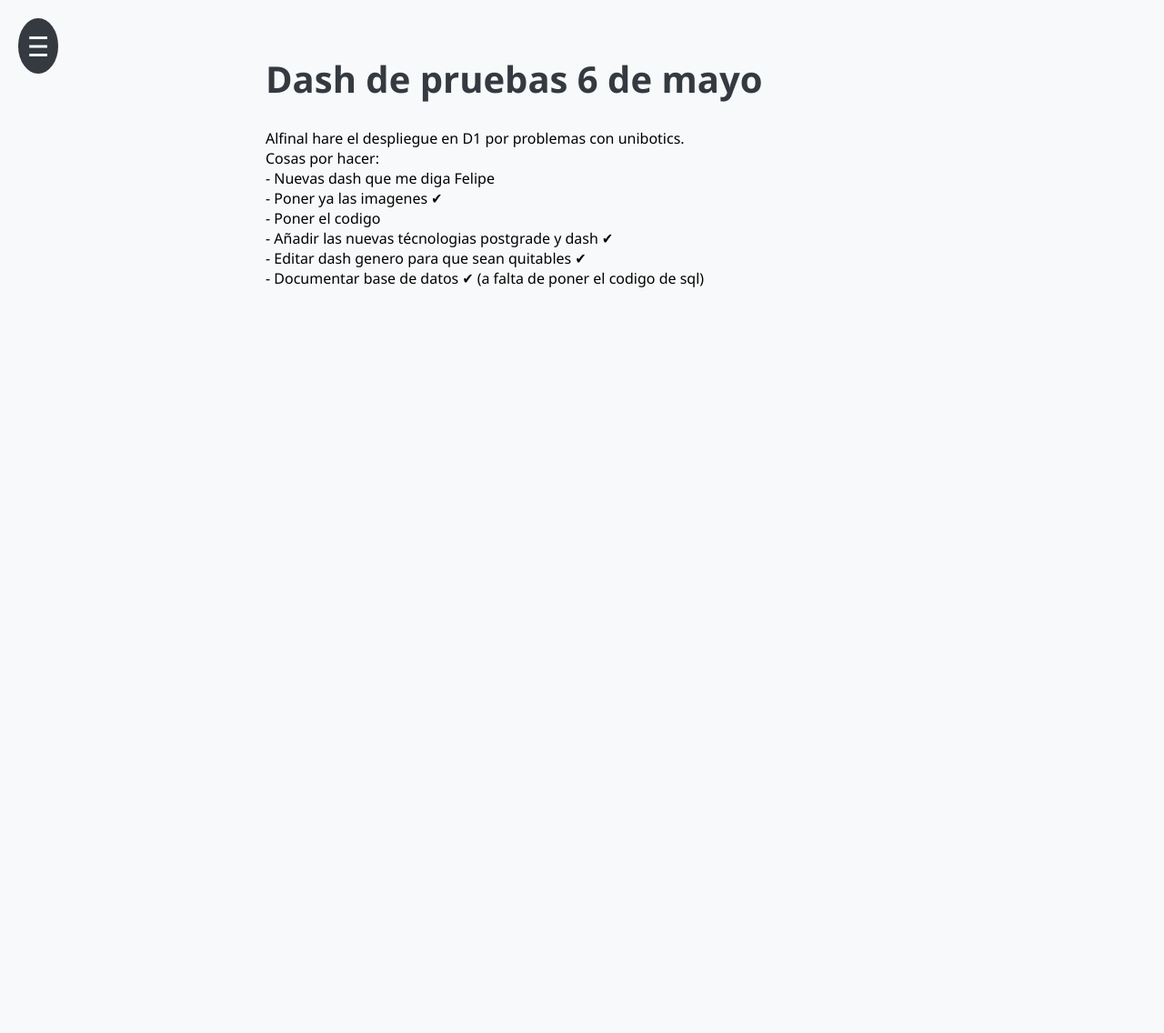
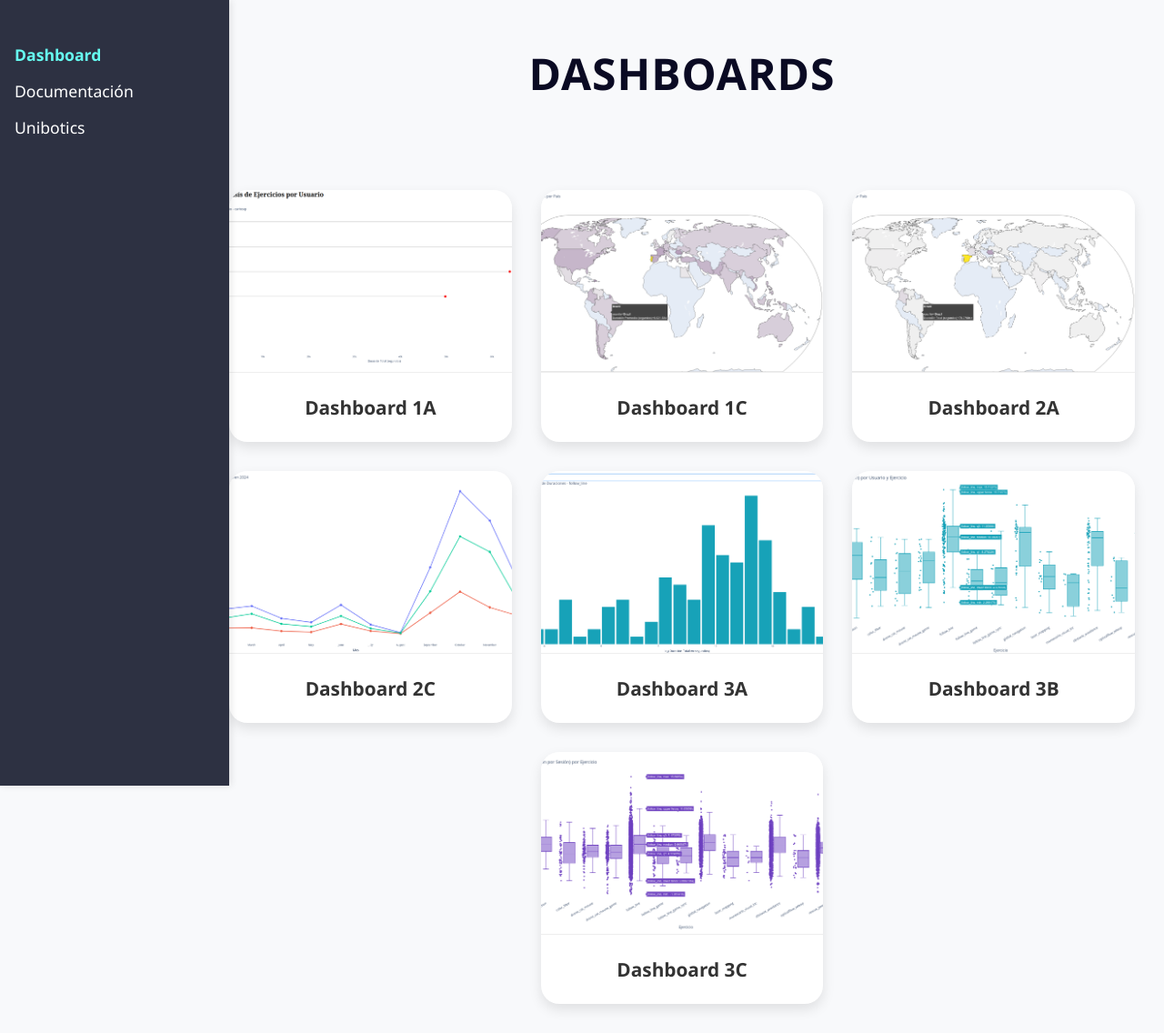
Before and after one commit to RoboticsLabURJC/2024-tfg-alejandro-aguilera, a Flask app: page / in a window 1280 px wide. Shown: the whole page at 91% size. Before the commit the page ends 316 px from the top, so only its background shows below. Run offline with Flask 3, Linux system fonts and the light colour scheme; some libraries are stand-ins or nearby versions.

Commit message:
cambios en la app

```diff
--- a/app/app.py
+++ b/app/app.py
@@ -9,10 +9,8 @@ import pages.page_3a as page_3a
 import pages.page_3b as page_3b
 import pages.page_3c as page_3c
 
-
 app = Flask(__name__)
 
-# Integrar los Dash apps con Flask
 app = page_1a.init_dashboard(app)
 app = page_1b.init_dashboard(app)
 app = page_1c.init_dashboard(app)
@@ -20,15 +18,18 @@ app = page_2a.init_dashboard(app)
 app = page_2b.init_dashboard(app)
 app = page_2c.init_dashboard(app)
 app = page_3a.init_dashboard(app)
-
 app = page_3b.init_dashboard(app)
 app = page_3c.init_dashboard(app)
 
-
-# Ruta del menú principal
+# Ruta del menú graficas
 @app.route("/")
 def index():
-    return render_template("index.html")
+    return render_template("index.html", active_page="dashboard")
+
+# Ruta para la documentación
+@app.route("/documentacion")
+def documentacion():
+    return render_template("documentacion.html", active_page="documentacion")
 
 if __name__ == "__main__":
     app.run(debug=True, host="0.0.0.0", port=5000)
--- a/app/static/styles.css
+++ b/app/static/styles.css
@@ -1,109 +1,164 @@
-html, body {
-  height: 100%;
-  margin: 0;
-  padding: 0;
-  font-family: 'Segoe UI', Tahoma, Geneva, Verdana, sans-serif;
-  background-color: #f8f9fa;
-  overflow-x: hidden;
-}
-
-h1 {
-  font-size: 2.5rem;
-  color: #343a40;
-}
-
-.main-content {
-  margin-left: 260px;
-  padding: 2rem;
+.layout {
+    display: flex;
+    height: 100vh;
 }
 
 .sidebar {
-  height: 100%;
-  width: 250px;
-  position: fixed;
-  top: 0;
-  left: -250px; /* Inicialmente oculto */
-  background-color: #343a40;
-  color: white;
-  transition: 0.3s;
-  padding-top: 60px;
+    width: 220px;
+    background-color: #2d3142;
+    color: white;
+    padding: 2rem 1rem;
+    box-shadow: 2px 0 8px rgba(0, 0, 0, 0.1);
+    position: fixed;
+    height: 100%;
+    top: 0;
+    left: 0;
 }
 
-.sidebar-header h2 {
-  text-align: center;
-  color: #ffffff;
+.sidebar h2 {
+    font-size: 1.5rem;
+    margin-bottom: 2rem;
+    text-align: center;
 }
 
-.sidebar-menu {
-  list-style-type: none;
-  padding: 0;
-  margin: 0;
+.sidebar ul {
+    list-style: none;
+    padding: 0;
 }
 
-.sidebar-menu li {
-  padding: 12px 16px;
-  text-align: center;
+.sidebar li {
+    margin-bottom: 1rem;
 }
 
-.sidebar-menu li a {
-  color: #ffffff;
-  text-decoration: none;
-  font-size: 1.2rem;
-  display: block;
-  transition: 0.3s;
+.sidebar a {
+    color: white;
+    text-decoration: none;
+    font-weight: 500;
+    font-size: 1.1rem;
 }
 
-.sidebar-menu li a:hover {
-  background-color: #007bff;
-  transform: scale(1.1);
+.sidebar .active a {
+    color: #66fcf1;
+    font-weight: 700;
 }
 
-.sidebar-menu li a:active {
-  background-color: #0056b3;
+.content {
+    margin-left: 220px;
+    padding: 2rem;
+    width: 100%;
+    box-sizing: border-box;
 }
 
-.menu-toggle {
-  position: fixed;
-  top: 20px;
-  left: 20px;
-  font-size: 30px;
-  background-color: #343a40;
-  color: white;
-  padding: 10px;
-  border-radius: 50%;
-  cursor: pointer;
-  z-index: 1000;
+html, body {
+    height: 100%;
+    margin: 0;
+    padding: 0;
+    font-family: 'Segoe UI', Tahoma, Geneva, Verdana, sans-serif;
+    background-color: #f8f9fb;
 }
 
-.menu-toggle:hover {
-  background-color: #007bff;
+.gallery-title {
+    text-align: center;
+    color: #0a0a23;
+    margin-top: 1rem;
+    font-size: 3rem;
+    letter-spacing: 1px;
 }
 
-.sidebar.open {
-  left: 0;
+.dashboard-gallery {
+    padding: 2rem 0;
+    max-width: 1400px;
+    margin: auto;
 }
 
-.main-content {
-  transition: margin-left 0.3s;
+.dashboard-grid {
+    display: grid;
+    grid-template-columns: repeat(3, 1fr);
+    gap: 2rem;
+    margin-top: 2rem;
 }
 
-@media screen and (max-width: 768px) {
-  .sidebar {
+.dashboard-card {
+    display: flex;
+    flex-direction: column;
+    align-items: center;
+    background-color: #ffffff;
+    border-radius: 20px;
+    box-shadow: 0 6px 14px rgba(0, 0, 0, 0.1);
+    text-decoration: none;
+    transition: transform 0.2s ease, box-shadow 0.2s ease;
+    overflow: hidden;
+}
+
+.dashboard-card:hover {
+    transform: translateY(-6px);
+    box-shadow: 0 10px 20px rgba(0, 0, 0, 0.15);
+}
+
+.dashboard-card img {
     width: 100%;
-    height: 100%;
-    left: -100%;
-  }
+    height: 200px;
+    object-fit: cover;
+    border-bottom: 1px solid #eee;
+}
 
-  .main-content {
-    margin-left: 0;
-  }
+.dashboard-card span {
+    display: block;
+    padding: 1.5rem;
+    font-size: 1.3rem;
+    font-weight: 600;
+    color: #333;
+    text-align: center;
+}
 
-  .sidebar.open {
-    left: 0;
-  }
+.center-last {
+    grid-column: 2 / 3;
+}
 
-  .menu-toggle {
-    top: 15px;
-    left: 15px;
-  }
+@media screen and (max-width: 900px) {
+    .dashboard-grid {
+        grid-template-columns: repeat(2, 1fr);
+    }
+
+    .center-last {
+        grid-column: span 2;
+        justify-self: center;
+    }
 }
+
+@media screen and (max-width: 600px) {
+    .dashboard-gallery {
+        padding: 1rem;
+    }
+
+    .gallery-title {
+        font-size: 2.2rem;
+    }
+
+    .dashboard-grid {
+        grid-template-columns: 1fr;
+    }
+
+    .dashboard-card span {
+        font-size: 1.1rem;
+    }
+
+    .center-last {
+        grid-column: auto;
+    }
+
+    .sidebar {
+        position: relative;
+        width: 100%;
+        height: auto;
+    }
+
+    .content {
+        margin-left: 0;
+        padding: 1rem;
+    }
+
+    .layout {
+        flex-direction: column;
+    }
+}
--- a/app/templates/index.html
+++ b/app/templates/index.html
@@ -3,56 +3,62 @@
 <head>
     <meta charset="UTF-8">
     <meta name="viewport" content="width=device-width, initial-scale=1.0">
-    <title>Menú Interactivo Avanzado</title>
+    <title>Galería de Dashboards</title>
     <link rel="stylesheet" href="{{ url_for('static', filename='styles.css') }}">
 </head>
 <body>
+    <div class="layout">
+        <aside class="sidebar">
+            <nav>
+                <ul>
+                    <li {% if active_page == 'dashboard' %}class="active"{% endif %}>
+                        <a href="{{ url_for('index') }}">Dashboard</a>
+                    </li>
+                    <li {% if active_page == 'documentacion' %}class="active"{% endif %}>
+                        <a href="{{ url_for('documentacion') }}">Documentación</a>
+                    </li>
+                    <li>
+                        <a href="https://unibotics.org" target="_blank">Unibotics</a>
+                    </li>
+                </ul>
+            </nav>
+        </aside>
 
-    <div class="sidebar">
-        <div class="sidebar-header">
-            <h2>Dashboards</h2>
+        <div class="content">
+            <h1 class="gallery-title">DASHBOARDS</h1>
+            <main class="dashboard-gallery">
+                <div class="dashboard-grid">
+                    <a href="/1a/" class="dashboard-card">
+                        <img src="{{ url_for('static', filename='../static/1a.png') }}" alt="Dashboard 1A">
+                        <span>Dashboard 1A</span>
+                    </a>
+                    <a href="/1c/" class="dashboard-card">
+                        <img src="{{ url_for('static', filename='../static/1c.png') }}" alt="Dashboard 1C">
+                        <span>Dashboard 1C</span>
+                    </a>
+                    <a href="/2a/" class="dashboard-card">
+                        <img src="{{ url_for('static', filename='../static/2a.png') }}" alt="Dashboard 2A">
+                        <span>Dashboard 2A</span>
+                    </a>
+                    <a href="/2c/" class="dashboard-card">
+                        <img src="{{ url_for('static', filename='../static/2c.png') }}" alt="Dashboard 2C">
+                        <span>Dashboard 2C</span>
+                    </a>
+                    <a href="/3a/" class="dashboard-card">
+                        <img src="{{ url_for('static', filename='../static/3a.png') }}" alt="Dashboard 3A">
+                        <span>Dashboard 3A</span>
+                    </a>
+                    <a href="/3b/" class="dashboard-card">
+                        <img src="{{ url_for('static', filename='../static/3bb.png') }}" alt="Dashboard 3B">
+                        <span>Dashboard 3B</span>
+                    </a>
+                    <a href="/3c/" class="dashboard-card center-last">
+                        <img src="{{ url_for('static', filename='../static/3c.png') }}" alt="Dashboard 3C">
+                        <span>Dashboard 3C</span>
+                    </a>
+                </div>
+            </main>
         </div>
-        <ul class="sidebar-menu">
-            <li><a href="/1a/" class="menu-item">1A</a></li>
-            <li><a href="/1b/" class="menu-item">1B</a></li>
-            <li><a href="/1c/" class="menu-item">1C</a></li>
-            <li><a href="/2a/" class="menu-item">2A</a></li>
-            <li><a href="/2b/" class="menu-item">2B</a></li>
-            <li><a href="/2c/" class="menu-item">2C</a></li>
-            <li><a href="/3a/" class="menu-item">3A</a></li>
-            <li><a href="/3b/" class="menu-item">3B</a></li>
-            <li><a href="/3c/" class="menu-item">3C</a></li>
-        </ul>
     </div>
-
-    <!-- Contenido principal -->
-    <div class="main-content">
-        <h1>Dash de pruebas 6 de mayo </h1>
-        <p> Alfinal hare el despliegue en D1 por problemas con unibotics.<br>
-        Cosas por hacer:<br>
-        - Nuevas dash que me diga Felipe<br>
-        - Poner ya las imagenes <span>&#x2714;</span> <br>
-        - Poner el codigo<br>
-                    - Añadir las nuevas técnologias postgrade y dash <span>&#x2714;</span> <br>
-
-        - Editar dash genero para que sean quitables <span>&#x2714;</span> <br>
-            - Documentar base de datos  <span>&#x2714;</span> (a falta de poner el codigo de sql) <br>
-        </p>
-    </div>
-
-    <div class="menu-toggle">
-        <span>&#9776;</span>
-    </div>
-
-  <script>
-    const menuToggle = document.querySelector('.menu-toggle');
-    const sidebar = document.querySelector('.sidebar');
-    const mainContent = document.querySelector('.main-content');
-
-    menuToggle.addEventListener('click', () => {
-        sidebar.classList.toggle('open');
-        mainContent.classList.toggle('shift');
-    });
-</script>
 </body>
 </html>
```
Also changed, not shown: app/templates/documentacion.html (added, +35 -0 lines), app/static/1a.png (added), app/static/1c.png (added), app/static/2a.png (added), app/static/2c.png (added), app/static/3a.png (added), app/static/3bb.png (added), app/static/3c.png (added), app/static/logo.png (added), 1 other file.
